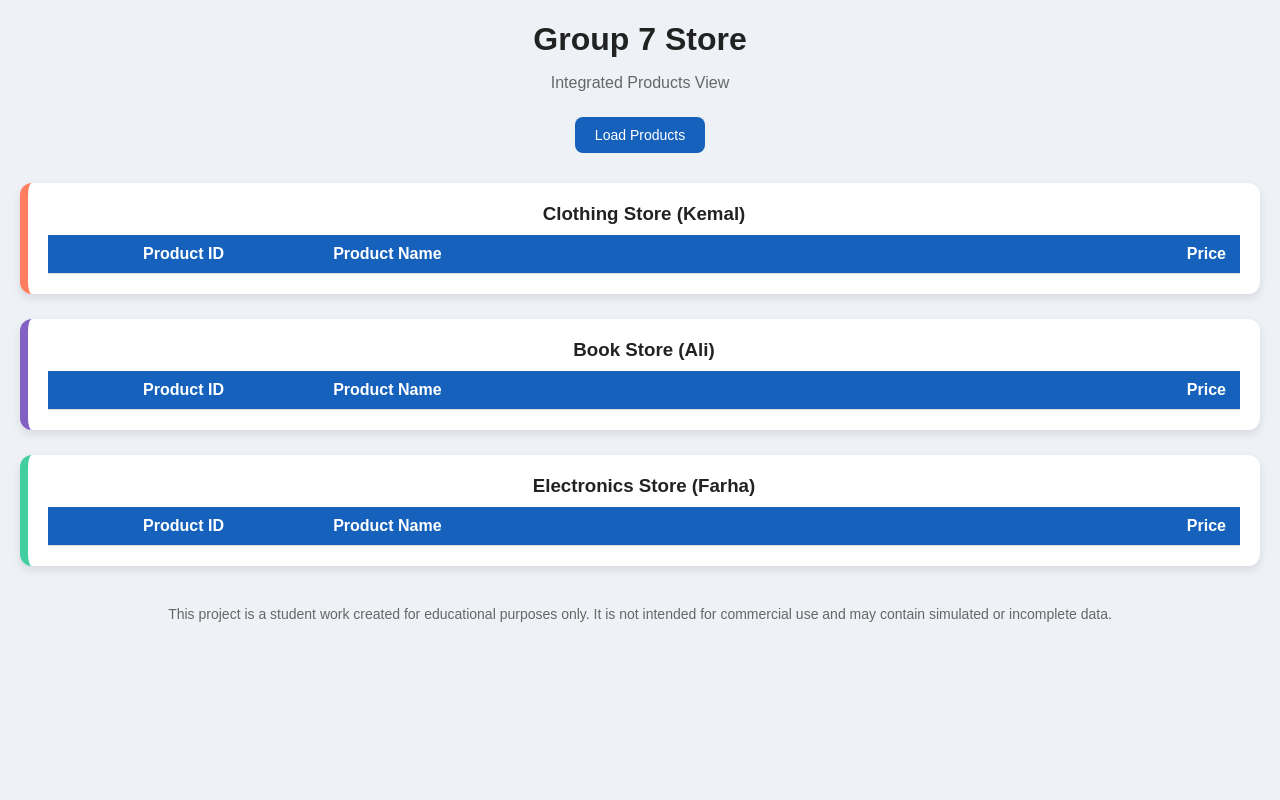
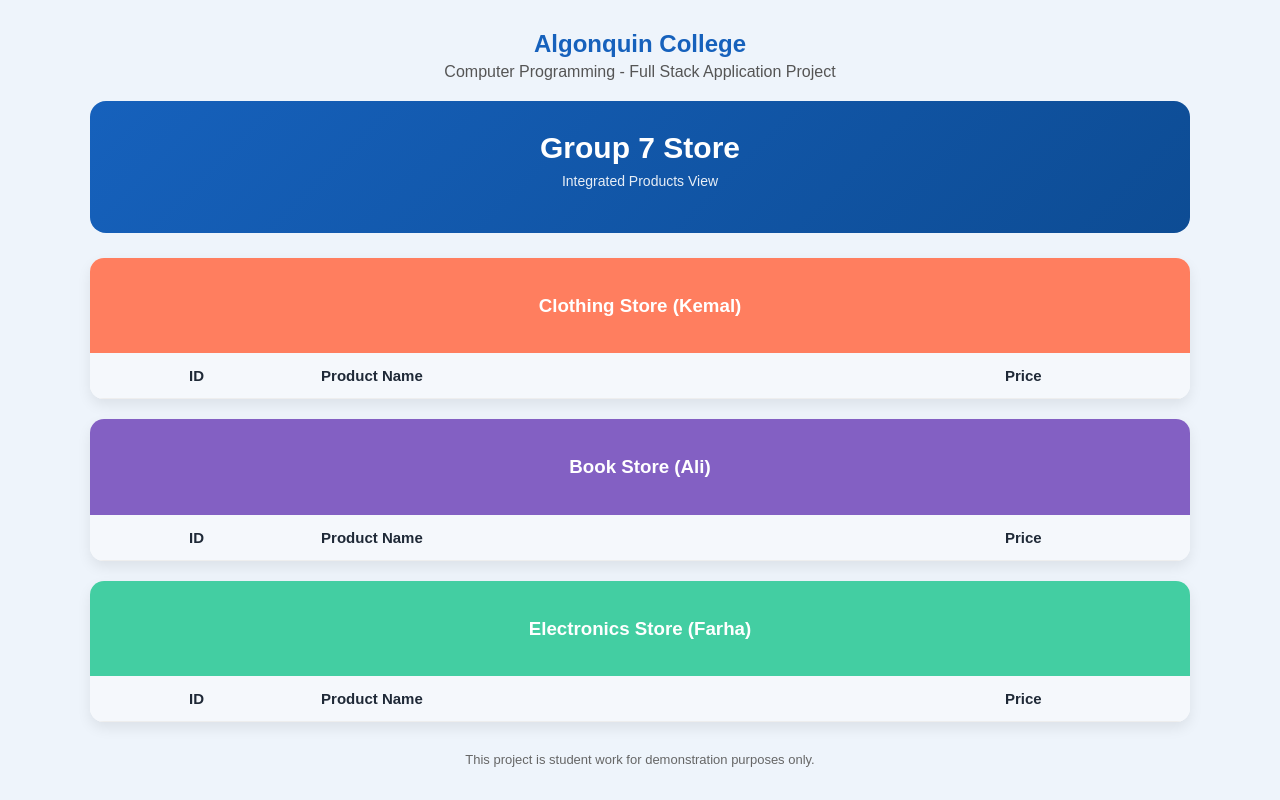
Before and after one commit to KemalUCa/clothing-store, a website: page public/index.html in a window 1280 px wide. Drawn offline with Linux system fonts and the light colour scheme; no server answers.

Commit message:
10. commit

```diff
--- a/public/index.html
+++ b/public/index.html
@@ -7,109 +7,134 @@
 
 <style>
 body {
+  margin: 0;
   font-family: Arial, sans-serif;
-  margin: 20px;
-  background: #eef2f7;
-  color: #222;
+  background: #eef4fb;
+  color: #1f2937;
 }
 
-h1 {
+.container {
+  max-width: 1100px;
+  margin: auto;
+  padding: 30px 20px;
+}
+
+/* top header */
+.top-banner {
   text-align: center;
-  margin-bottom: 5px;
+  margin-bottom: 20px;
+}
+
+.top-banner h2 {
+  margin: 0;
+  color: #1661bc;
+}
+
+.top-banner p {
+  margin: 5px 0 0;
+  color: #555;
+}
+
+/* main title */
+.hero {
+  background: linear-gradient(135deg, #1661bc, #0d4c94);
+  color: white;
+  border-radius: 16px;
+  padding: 30px;
+  text-align: center;
+  margin-bottom: 25px;
+}
+
+.hero h1 {
+  margin: 0;
+  font-size: 30px;
 }
 
 .subtitle {
-  text-align: center;
-  color: #666;
-  margin-bottom: 25px;
+  margin-top: 8px;
+  font-size: 14px;
+  opacity: 0.9;
 }
 
-button {
-  display: block;
-  margin: 0 auto 30px;
-  padding: 10px 20px;
-  border: none;
-  background: #1661bc;
-  color: white;
-  border-radius: 8px;
-  cursor: pointer;
-  font-size: 14px;
+/* cards */
+.store-card {
+  background: white;
+  border-radius: 14px;
+  margin-bottom: 20px;
+  box-shadow: 0 6px 14px rgba(0,0,0,0.08);
+  overflow: hidden;
 }
 
-button:hover {
-  background: #0d4c94;
-}
-
-.store-card {
-  background: white;
-  border-radius: 12px;
-  padding: 20px;
-  margin-bottom: 25px;
-  box-shadow: 0 4px 10px rgba(0,0,0,0.1);
-}
-
-.clothing {
-  border-left: 8px solid #ff7e5f;
-}
-
-.books {
-  border-left: 8px solid #8360c3;
-}
-
-.electronics {
-  border-left: 8px solid #43cea2;
-}
-
-h3 {
-  margin: 0 0 10px 0;
+.store-header {
+  padding: 18px;
+  color: white;
   text-align: center;
 }
 
+/* colors */
+.clothing .store-header {
+  background: #ff7e5f;
+}
+
+.books .store-header {
+  background: #8360c3;
+}
+
+.electronics .store-header {
+  background: #43cea2;
+}
+
+/* table */
 table {
   width: 100%;
   border-collapse: collapse;
-  margin-top: 10px;
   table-layout: fixed;
 }
 
 th,
 td {
-  padding: 10px 14px;
-  border-bottom: 1px solid #ddd;
+  padding: 14px 18px;
+  border-bottom: 1px solid #eee;
 }
 
+/* header row */
 th {
-  background: #1661bc;
-  color: white;
+  background: #f5f8fc;
   text-align: center;
+  font-size: 15px;
+  font-weight: bold;
 }
 
+/* column alignment */
 th:nth-child(1),
 td:nth-child(1) {
-  width: 22%;
+  width: 18%;
   text-align: center;
 }
 
 th:nth-child(2),
 td:nth-child(2) {
-  width: 48%;
+  width: 52%;
   text-align: left;
 }
 
 th:nth-child(3),
 td:nth-child(3) {
   width: 30%;
-  text-align: right;
+  text-align: center;
+  font-weight: bold;
 }
 
+/* hover */
 tr:hover {
   background: #f5f9ff;
 }
 
+/* footer */
 footer {
+  margin-top: 30px;
   text-align: center;
-  margin-top: 40px;
-  font-size: 14px;
+  font-size: 13px;
   color: #666;
 }
 </style>
@@ -117,17 +142,29 @@
 
 <body>
 
+<div class="container">
+
+  <!-- Algonquin Header -->
+  <div class="top-banner">
+    <h2>Algonquin College</h2>
+    <p>Computer Programming - Full Stack Application Project</p>
+  </div>
+
+  <!-- Title -->
+  <div class="hero">
     <h1>Group 7 Store</h1>
     <p class="subtitle">Integrated Products View</p>
+  </div>
 
-<button onclick="loadGroupStores()">Load Products</button>
-
+  <!-- Clothing -->
   <div class="store-card clothing">
+    <div class="store-header">
       <h3>Clothing Store (Kemal)</h3>
+    </div>
     <table>
       <thead>
         <tr>
-        <th>Product ID</th>
+          <th>ID</th>
           <th>Product Name</th>
           <th>Price</th>
         </tr>
@@ -136,12 +173,15 @@
     </table>
   </div>
 
+  <!-- Books -->
   <div class="store-card books">
+    <div class="store-header">
       <h3>Book Store (Ali)</h3>
+    </div>
     <table>
       <thead>
         <tr>
-        <th>Product ID</th>
+          <th>ID</th>
           <th>Product Name</th>
           <th>Price</th>
         </tr>
@@ -150,12 +190,15 @@
     </table>
   </div>
 
+  <!-- Electronics -->
   <div class="store-card electronics">
+    <div class="store-header">
       <h3>Electronics Store (Farha)</h3>
+    </div>
     <table>
       <thead>
         <tr>
-        <th>Product ID</th>
+          <th>ID</th>
           <th>Product Name</th>
           <th>Price</th>
         </tr>
@@ -165,51 +208,41 @@
   </div>
 
   <footer>
-  <p>
-    This project is a student work created for educational purposes only.
-    It is not intended for commercial use and may contain simulated or incomplete data.
-  </p>
+    This project is student work for demonstration purposes only.
   </footer>
 
+</div>
+
 <script>
+// render products into table
 function renderTable(id, products) {
   const table = document.getElementById(id);
   table.innerHTML = "";
 
-  products.forEach((p) => {
+  products.forEach(p => {
     const row = document.createElement("tr");
-    const formattedPrice = `$${Number(p.price).toFixed(2)}`;
 
     row.innerHTML = `
       <td>${p.productId}</td>
       <td>${p.productName}</td>
-      <td>${formattedPrice}</td>
+      <td>$${Number(p.price).toFixed(2)}</td>
     `;
 
     table.appendChild(row);
   });
 }
 
+// fetch all products
 async function loadGroupStores() {
   const res = await fetch("/allproducts");
   const data = await res.json();
 
-  renderTable(
-    "clothingTable",
-    data.filter((p) => p.storeName?.toLowerCase().includes("clothing"))
-  );
-
-  renderTable(
-    "booksTable",
-    data.filter((p) => p.storeName?.toLowerCase().includes("book"))
-  );
-
-  renderTable(
-    "electronicsTable",
-    data.filter((p) => p.storeName?.toLowerCase().includes("electronics"))
-  );
+  renderTable("clothingTable", data.filter(p => p.storeName?.toLowerCase().includes("clothing")));
+  renderTable("booksTable", data.filter(p => p.storeName?.toLowerCase().includes("book")));
+  renderTable("electronicsTable", data.filter(p => p.storeName?.toLowerCase().includes("electronics")));
 }
 
+// auto load
 loadGroupStores();
 </script>
 
```
Also changed, not shown: lessons_learned.md (added, +41 -0 lines). Lines whose indentation alone changed are shown as unchanged.
